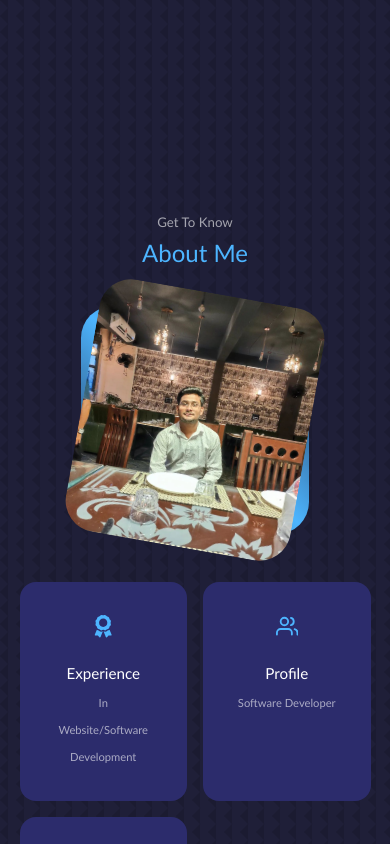
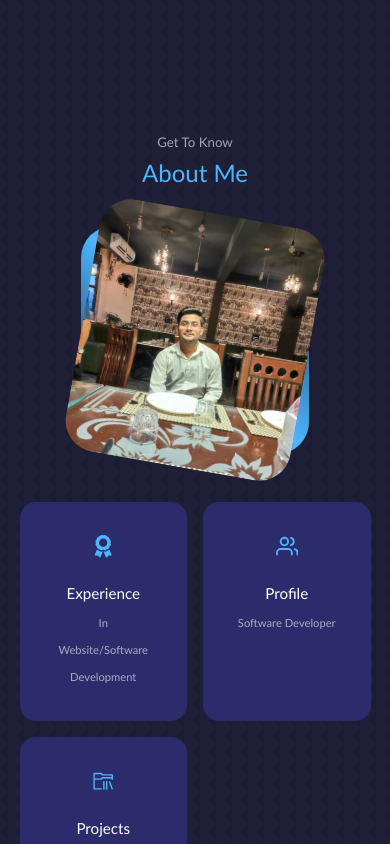
Before and after one commit to Pradyumnseth743/My-Portfolio, a React (Create React App) app: page / in a window 390 px wide. Shown: the part 840-1684 px from the top of the page. Built offline with nearby package versions, Linux system fonts and the light colour scheme.

Commit message:
4th Margin  Changes

```diff
--- a/src/components/about/About.jsx
+++ b/src/components/about/About.jsx
@@ -7,7 +7,7 @@ import {VscFolderLibrary} from 'react-icons/vsc'
 
 const About = () => {
   return (
-    <section id='about'>
+    <section style={{margin:"0px"}} id='about'>
       <h5 style={{margin:"0px"}}>Get To Know</h5>
       <h2 style={{marginTop:"0px"}}>About Me</h2>
       <div className='container about__container'>
--- a/src/components/about/about.css
+++ b/src/components/about/about.css
@@ -82,9 +82,6 @@
     .about__content p{
         margin: 1rem 0 1.5rem;
     }
-    #about{
-        margin-top: 5rem;
-    }
 }
 
 /* /=================Media queries (small devices) ====================/ */
@@ -93,9 +90,7 @@
     width: 65%;
     margin: 0 auto 3rem;
 }
-#about{
-    margin-top: 5rem;
-}
+
 .about__cards{
     grid-template-columns: 1fr 1fr;
     gap:1rem;
```
